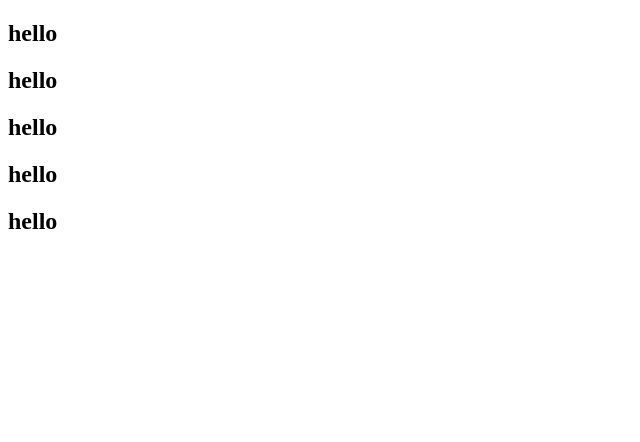
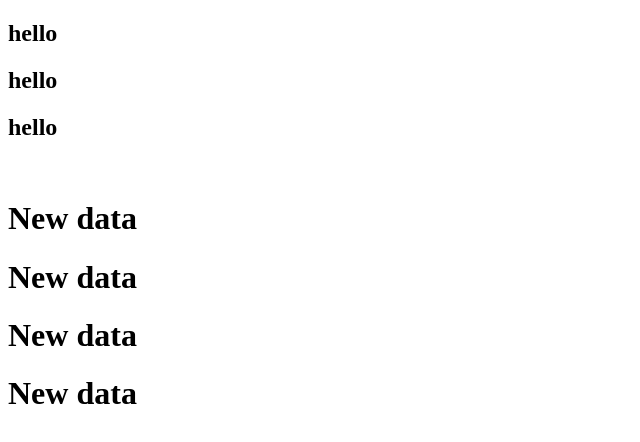
Before and after one commit to Ratulxhasan1/wwwwwww, a plain HTML site: page indexx.html/index.html in a window 1280 px wide. Shown: the whole page, without its empty margins (0-640 px from the left). Drawn offline with Linux system fonts and the light colour scheme.

Commit message:
update my file

```diff
--- a/indexx.html/index.html
+++ b/indexx.html/index.html
@@ -6,10 +6,14 @@
     <title>Document</title>
 </head>
 <body>
+
     <h2>hello</h2>
     <h2>hello</h2>
     <h2>hello</h2>
-    <h2>hello</h2>
-    <h2>hello</h2>
+    <br>
+    <h1>New data</h1>
+    <h1>New data</h1>
+    <h1>New data</h1>
+    <h1>New data</h1>
 </body>
 </html>
```
